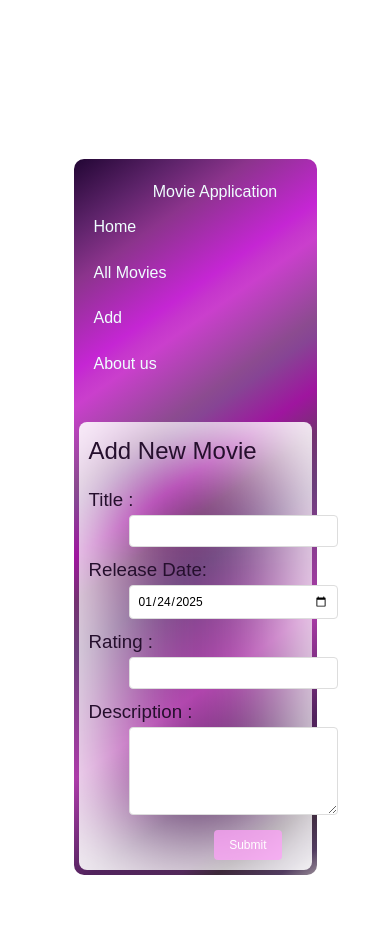
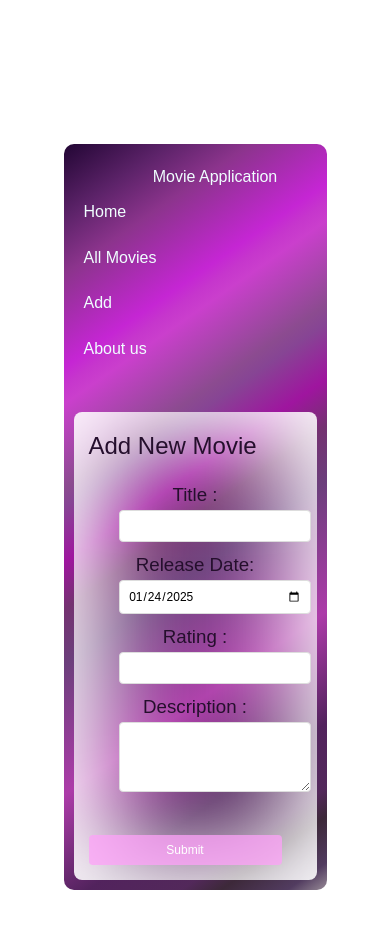
Before and after one commit to NaghmehGhorashi/Movie-App-group-project, a React (Vite) app: page /add in a window 390 px wide. Shown: the top 928 px of the page. Built offline with nearby package versions, Linux system fonts and the light colour scheme; no server answers.

Commit message:
add page responsivness

```diff
--- a/src/pages/add/add.module.css
+++ b/src/pages/add/add.module.css
@@ -12,6 +12,8 @@ body {
 	color: var(--text-color);
 	line-height: 1.6;
 	transition: background-color var(--transition-speed) ease;
+	margin: 0;
+	padding: 0;
 }
 
 h3,
@@ -23,8 +25,9 @@ h2 {
 .container {
 	max-width: 800px;
 	margin: 20px auto;
-	padding: 10px;
+	padding: 15px;
 	transition: all var(--transition-speed) ease;
+	box-sizing: border-box;
 }
 
 .wrapper {
@@ -33,7 +36,7 @@ h2 {
 	-moz-box-shadow: inset 2px -2px 100px 27px rgba(255, 255, 255, 1);
 	box-shadow: inset 2px -2px 100px 27px rgba(255, 255, 255, 1);
 	transition: all var(--transition-speed) ease;
-	padding: 15px;
+	padding: 20px;
 
 }
 
@@ -70,25 +73,33 @@ h2 {
 
 }
 
-.addButton {
+.addButton,
+.submitButton {
 	width: 100%;
 	background-color: var(--primary-color);
 	border: none;
 	color: white;
-	padding: 10px;
+	padding: 12px;
 	margin-top: 10px;
 	cursor: pointer;
 	transition: all var(--transition-speed) ease;
 	border-radius: 4px;
+	font-size: 16px;
+	text-align: center;
 }
 
-.addButton:hover {
+.addButton:hover
+.submitButton:hover {
 	background-color: var(--secondary-color);
 }
 
 form {
 	margin-top: 15px;
 	transition: margin var(--transition-speed) ease;
+	display: flex;
+	flex-direction: column;
+	align-items: center;
+	width: 100%;
 }
 
 input,
@@ -100,14 +111,19 @@ textarea {
 	border: 1px solid #ddd;
 	transition: all var(--transition-speed) ease;
 	border-radius: 4px;
-
-
+	font-size: 16px;
+	box-sizing: border-box;
 }
 
 textarea {
 	height: 70px;
 }
 
+.submitContainer {
+	display: flex;
+	justify-content: flex-end;
+	width: 100%;
+}
 
 input:focus,
 textarea:focus {
@@ -126,29 +142,23 @@ textarea:focus {
 	margin-right: 20px;
 }
 
-.submitContainer {
-	display: flex;
-	justify-content: flex-end;
-
+.submitButton:hover {
+	background-color: var(--primarw1y-color);
 }
 
-
-.submitButton:hover {
-	background-color: var(--primary-color);
-}
-
-@media (max-width: 600px) {
+@media (max-width: 768px) {
 	.container {
 		margin: 10px auto;
-		padding: 5px;
+		padding: 10px;
 	}
 
 	.wrapper {
-		padding: 10px;
+		padding: 15px;
 	}
 
 	.articles a {
 		width: 100%;
+		padding: 12px;
 	}
 
 	.title {
@@ -160,6 +170,7 @@ textarea:focus {
 	.addButton,
 	.submitButton {
 		font-size: 14px;
+		padding: 10px;
 	}
 
 	.addButton,
@@ -169,6 +180,10 @@ textarea:focus {
 }
 
 @media (max-width: 400px) {
+	.container {
+		padding: 10px;
+	}
+
 	.title {
 		font-size: 1rem;
 	}
@@ -177,6 +192,25 @@ textarea:focus {
 	textarea,
 	.addButton,
 	.submitButton {
-		font-size: 12px;
+		font-size: 14px;
+		padding: 8px;
 	}
+
+.submitContainer {
+	justify-content: center;
 }
+}
+
+@media (max-width: 400px) {
+.title {
+	font-size: 1rem;
+}
+
+input,
+textarea,
+.addButton,
+.submitButton {
+	font-size: 12px;
+	padding: 8px;
+}
+}
```
